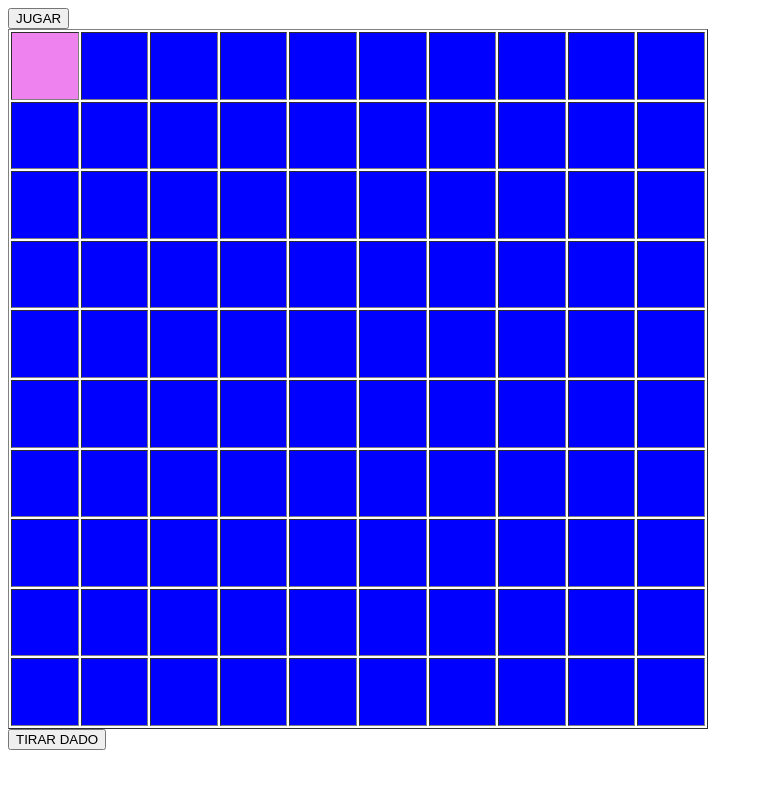
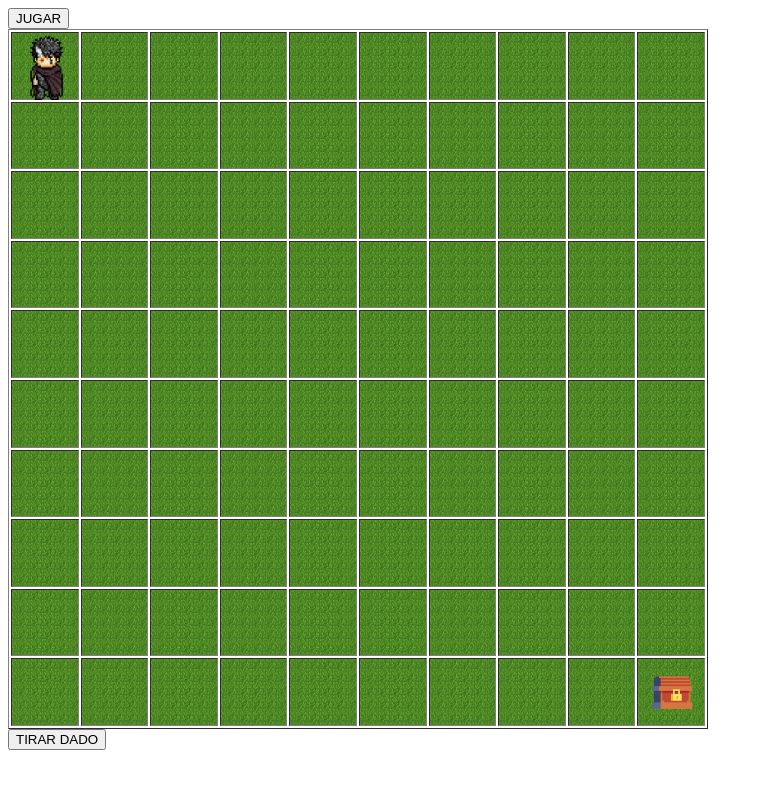
Before and after one commit to adriansanchezz/TRABAJO_2-EVALUACION_2022_2023, a plain HTML site: page index.html in a window 1280 px wide. Both pictures are taken after a click on the button "JUGAR". Shown: the whole page, without its empty margins (0-763 px from the left). Drawn offline with Linux system fonts and the light colour scheme.

Commit message:
Añadidas las imágenes de fondo, el personaje y el tesoro.

```diff
--- a/js.js
+++ b/js.js
@@ -36,12 +36,22 @@ function generarTabla(posIn)
         for(let u = 0; u<10; u++)
         {
             let td = document.createElement("td");
-            td.style = "background-color: blue;";
+            td.style = "background-image: url('../imagenes/eps8woq9nh9z.png'); background-size: cover;";
 
             td.id = tr.id + u;
             if(td.id == posIn)
             {
-                td.style = "background-color:violet;";
+                td.style = "background-image: url('../imagenes/eps8woq9nh9z.png'); background-size: cover;";
+                let imagen = document.createElement("img");
+                imagen.src = "../imagenes/pj.png";
+                td.appendChild(imagen);
+
+            }
+            if(td.id == 99)
+            {
+                let imagen = document.createElement("img");
+                imagen.src = "../imagenes/tesoro.png";
+                td.appendChild(imagen);
             }
             tr.appendChild(td);
 
@@ -56,6 +66,8 @@ function generarTabla(posIn)
 
 function tirarDado()
 {
+
+    let controlador = false;
     let div2 = document.createElement("div");
     document.body.appendChild(div2);
     let botonDado = document.createElement("button");
@@ -64,6 +76,9 @@ function tirarDado()
 
     botonDado.addEventListener("click", (event)=>{
 
+        if(controlador == false)
+        {
+            controlador = true;
             let comprobarDado = document.getElementById("tiradaDado");
             if(comprobarDado)
             {
@@ -79,6 +94,9 @@ function tirarDado()
             h1.id = "tiradaDado";
             div2.appendChild(h1);
             Casillas(resultado);
+
+        }
+
     })
 
 }
--- a/style.css
+++ b/style.css
@@ -5,4 +5,20 @@ table
 }
 body{
     display: block;
+
 }
+
+td
+{
+    position: relative;
+
+}
+
+img
+{
+    position: absolute;
+    width: 70px;
+    height: 65px;
+    top: 2px;
+    left: -1px;
+}
```
Also changed, not shown: imagenes/eps8woq9nh9z.png (added), imagenes/pj.png (added), imagenes/tesoro.png (added). Lines whose indentation alone changed are shown as unchanged.
